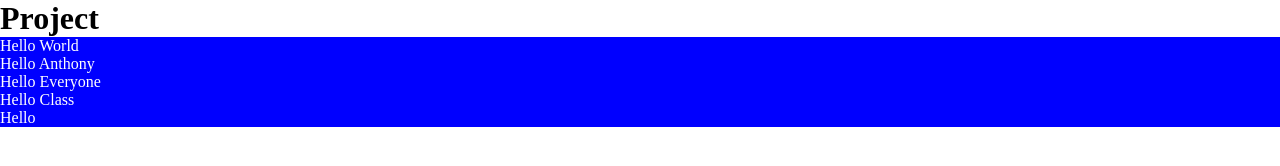
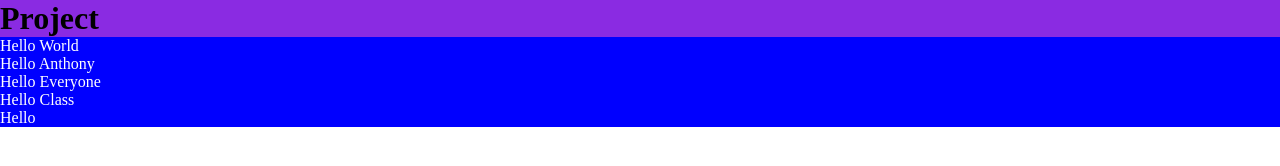
Before and after one commit to Onyema512/Git-Practice, a website: page index.html in a window 1280 px wide. Drawn offline with Linux system fonts and the light colour scheme.

Commit message:
Added another class and background color

```diff
--- a/index.css
+++ b/index.css
@@ -6,6 +6,9 @@
 .rep2{
     background-color: blue;
 }
+.rep1{
+    background-color: blueviolet;
+}
 p{
     color: white;
     /* background-color: blue; */
```
